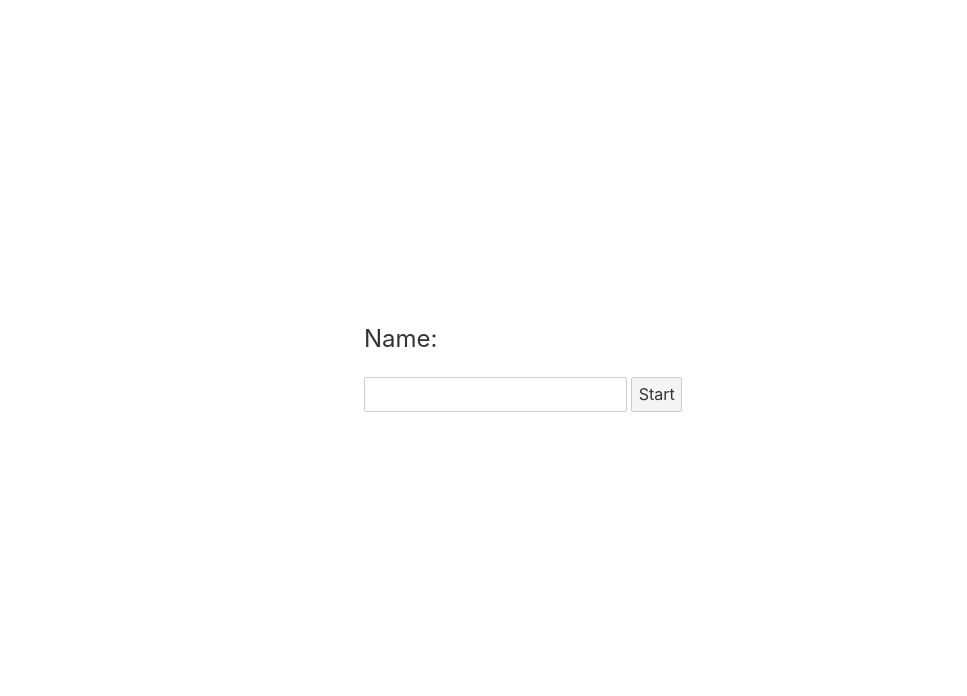
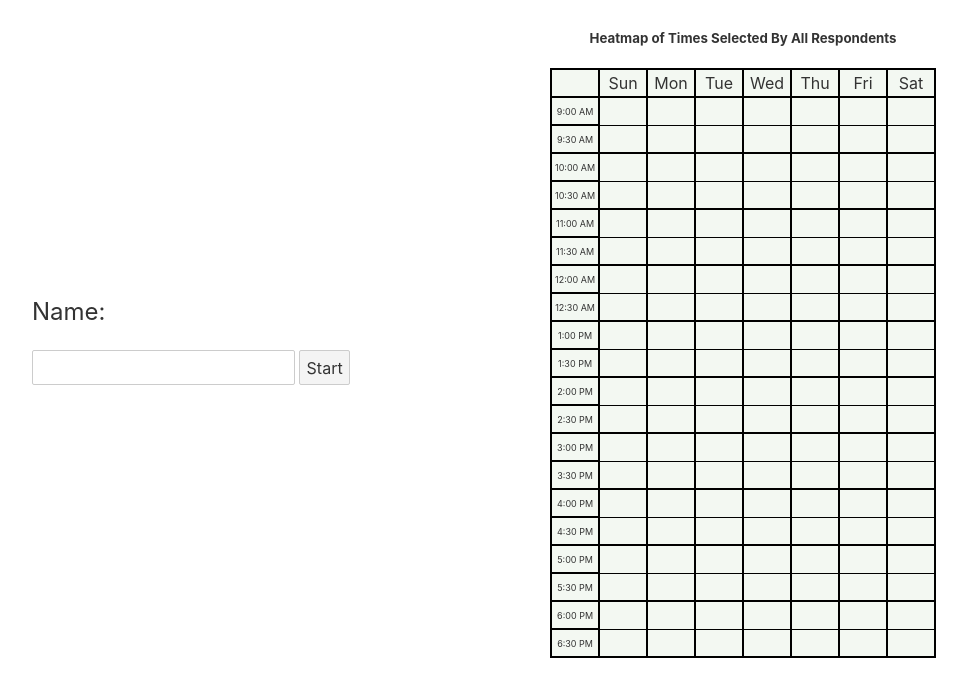
Before and after one commit to CodAngels/Tier2a, a Svelte app: page / in a window 1280 px wide. Shown: the top 696 px of the page, without its empty margins (156-1123 px from the left). Built offline with nearby package versions, Linux system fonts and the light colour scheme; no server answers; the database is empty.

Commit message:
add rendering of times on start page

```diff
--- a/src/App.svelte
+++ b/src/App.svelte
@@ -1,6 +1,6 @@
 <script>
     import Input from './Input.svelte';
-    import { getDatabase, ref, set } from "firebase/database";
+    import { getDatabase, ref, set, get } from "firebase/database";
     import { initializeApp } from "firebase/app";
 
     const firebaseConfig = {
@@ -21,10 +21,10 @@
 	const slots_per_hour = 60 / time_slot
 	const slots_per_day = 24 * slots_per_hour;
 
-    // There are 96 30 minute blocks in a day. There are 96 * 7 = 672 blocks in a week. 0 maps to 12:00 AM on Sunday, 335  maps to 11:30 PM on Saturday
+    // There are 96 15 minute blocks in a day. There are 96 * 7 = 672 blocks in a week. 0 maps to 12:00 AM on Sunday, 335  maps to 11:30 PM on Saturday
 	// This array gives the number of blocks that are available to be booked (default is the entire week)
 	let valid_times = [];
-	// Initialize valid times to be 9 AM to 9 PM
+	// Initialize valid times to be 9 AM to 7 PM
 	for(let day = 0; day < 7; day++) {
 		for(let slot = 9 * slots_per_hour; slot < 19 * slots_per_hour; slot++) {
 			valid_times.push((day * slots_per_day) + slot);
@@ -35,11 +35,27 @@
     let start_time = -1;
     let curr_name = "";
 
-    let submitted_availability = Array(slots_per_day * 7).fill(0)
+    let submitted_availability = fill_availability();
+
+    function fill_availability() {
+        let avail = Array(slots_per_day * 7).fill(0);
+        get(ref(db, 'submissions')).then((data) => {
+            for(var key in data.val()) {
+                let times = data.val()[key]["times"]
+                for(let i = 0; i < times.length; i++) {
+                    submitted_availability[times[i]]++;
+                }
+            }
+        })
+        return avail
+    }
 
     function start() {
         started = true;
         start_time = Date.now()
+        if(curr_name == "") {
+            curr_name = "."
+        }
     }
 
     function finish(event) {
@@ -57,9 +73,6 @@
             if(e) arr.push(i);
             return arr;
             }, []);
-        for(let i = 0; i < submitted_times.length; i++) {
-            submitted_availability[submitted_times[i]]++;
-        }
 
         set(ref(db, 'submissions/' + curr_name), {
             name: curr_name,
@@ -68,6 +81,7 @@
         });
 
         console.log(curr_name + ',' + time_taken)
+        fill_availability()
 
         curr_name = "";
         started = false;
@@ -87,7 +101,6 @@
 		minutes = minutes == 0 ? ":00" : (":" + minutes)
 
 		let hour = Math.floor(((slot + valid_times[0]) % slots_per_day) / slots_per_hour);
-		console.log(slot + " " + hour);
 		if(hour > 12) {
 			return (hour - 12) + minutes + " PM"
 		}
@@ -98,30 +111,20 @@
 			return hour + minutes + " AM"
 		}
 	}
-
-    function get_grad(slot) {
-        return () => {
-            let max_vl = Math.max(submitted_availability)
-            let min_vl = Math.min(submitted_availability)
-            if(max_vl == 0) {
-                return 0;
-            }
-            let slope = 9 / (max_vl - min_vl);
-            return slope * (submitted_availability[slot] - min_vl)
-        }
-    }
 </script>
 
 <main style="backgroundcolor:#EBE9E9">
     {#if started}
         <Input {valid_times} on:submit={finish}/>
     {:else}
-        <div style="position:absolute; top:50%; left:50%; margin: -100px 0 0 -120px">
+    <div class="container">
+        <div>
             <p style="font-size:24px">Name:</p>
             <input type="text" bind:value={curr_name}>
             <button on:click={start}>Start</button>
         </div>
-        <!-- <div>
+        <div style="text-align:center">
+            <h5>Heatmap of Times Selected By All Respondents</h5>
             <table>
                 <tr>
                     <td></td>
@@ -141,17 +144,27 @@
                             </td>
                         {/if}
                         {#each Array(7) as _, day}
-                            <td class="slots cell-{slot % slots_per_hour} grad-{Math.max(submitted_availability) < 1 ? "0" : Math.floor((9 / Math.max(submitted_availability)) * submitted_availability[(day * slots_per_day) + slot + valid_times[0]])}">
+                            <td class="slots cell-{slot % slots_per_hour}
+                                grad-{Math.max(...submitted_availability) < 1 ? "0" : Math.floor((9 / Math.max(...submitted_availability)) * submitted_availability[(day * slots_per_day) + slot + valid_times[0]])}">
                             </td>
                         {/each}
                     </tr>
                 {/each}
             </table>
-        </div> -->
+        </div>
+    </div>
     {/if}
 </main>
 
 <style>
+    .container {
+        display:flex;
+        flex-direction:row;
+        justify-content: center;
+        align-items: center;
+        gap: 200px;
+    }
+
     table {
 		border-collapse: collapse;
 	}
@@ -192,23 +205,23 @@
 	}
 
     .grad-0 {
-		background-color: "#f3f8f2";
+		background-color: #f3f8f2;
 	}
 
 	.grad-1 {
-		background-color: "#deece2";
+		background-color: #deece2;
 	}
 
 	.grad-2 {
-		background-color: "#c6e0d5";
+		background-color: #c6e0d5;
 	}
 
 	.grad-3 {
-		background-color: "#add4cb";
+		background-color: #add4cb;
 	}
 
 	.grad-4 {
-		background-color: "#93c8c5";
+		background-color: #93c8c5;
 	}
 
 	.grad-5 {
@@ -216,18 +229,18 @@
 	}
 
 	.grad-6 {
-		background-color: "#60aec0";
+		background-color: #60aec0;
 	}
 
 	.grad-7 {
-		background-color: "#4aa0be";
+		background-color: #4aa0be;
 	}
 
 	.grad-8 {
-		background-color: "#3a91bc";
+        background-color: #3A91BC;
 	}
 
 	.grad-9 {
-		background-color:  "#3581b8";
+		background-color: #3581B8;
 	}
 </style>
--- a/src/Input.svelte
+++ b/src/Input.svelte
@@ -61,7 +61,6 @@
 		minutes = minutes == 0 ? ":00" : (":" + minutes)
 
 		let hour = Math.floor(((slot + valid_times[0]) % slots_per_day) / slots_per_hour);
-		console.log(slot + " " + hour);
 		if(hour > 12) {
 			return (hour - 12) + minutes + " PM"
 		}
```
